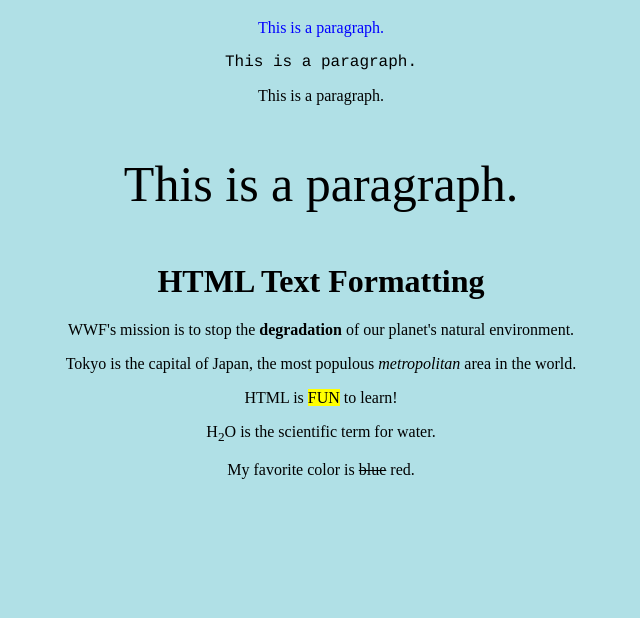
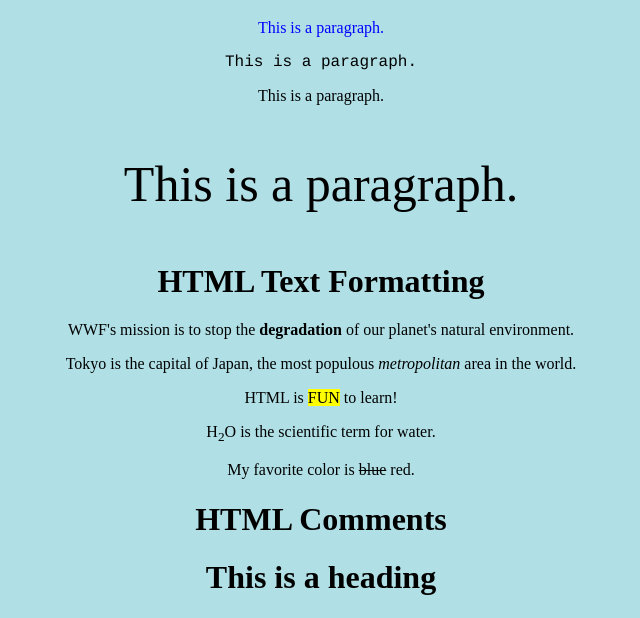
Before and after one commit to laurenmculp/codersrank-practice, a website: page index.html in a window 1280 px wide. Shown: the part 193-811 px from the top of the page, without its empty margins (319-959 px from the left). Drawn offline with Linux system fonts and the light colour scheme.

Commit message:
1 file modified

```diff
--- a/index.html
+++ b/index.html
@@ -25,6 +25,10 @@
     <p>H<sub>2</sub>O is the scientific term for water.</p>
     <p>My favorite color is <del>blue</del> red.</p>
 
+    <h1>HTML Comments</h1>
+    <h1>This is a heading</h1>
+    <!--This is a comment-->
+    <!--<p>This is a paragraph.</p>-->
 
   </body>
 </html>
```
